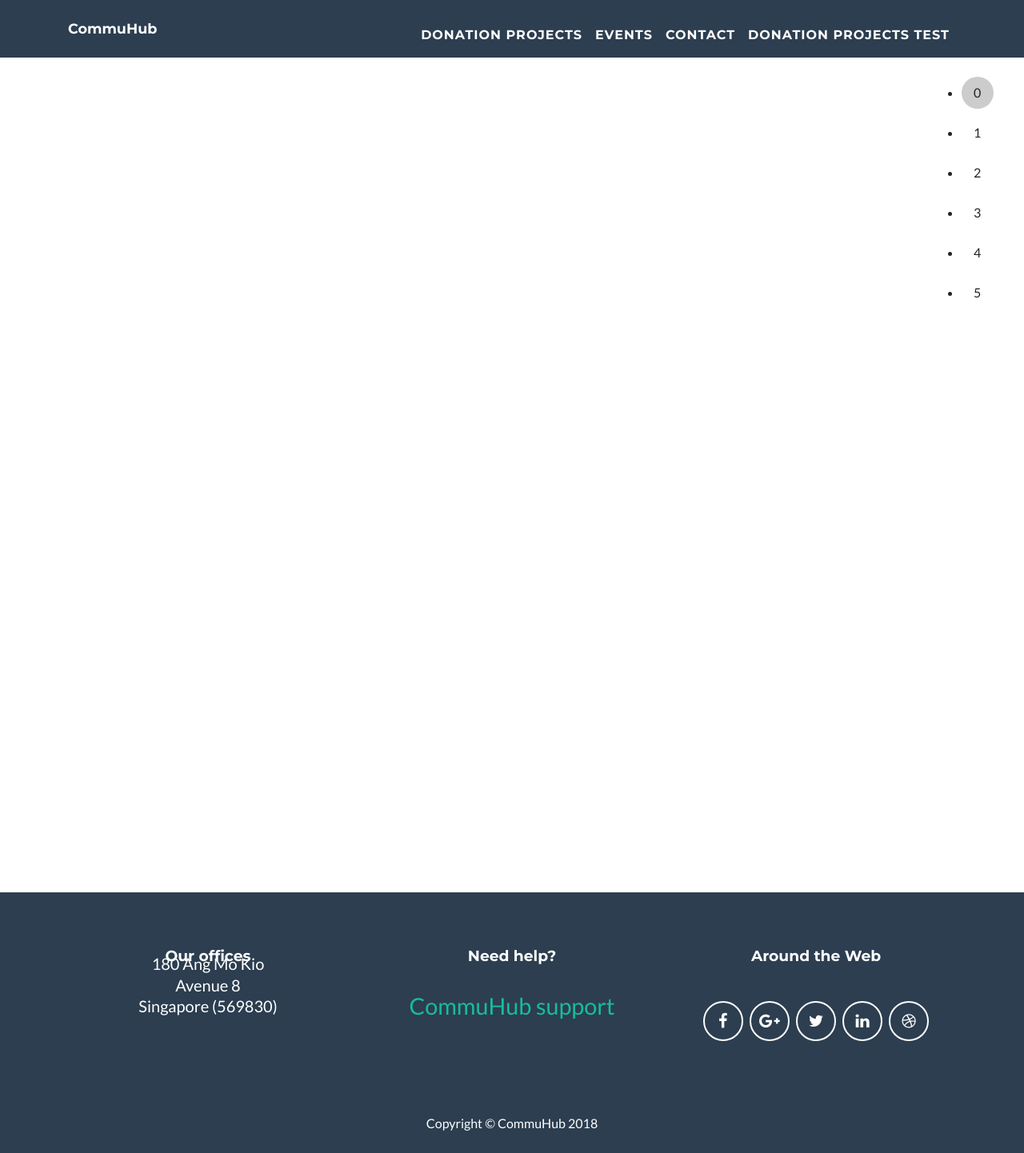
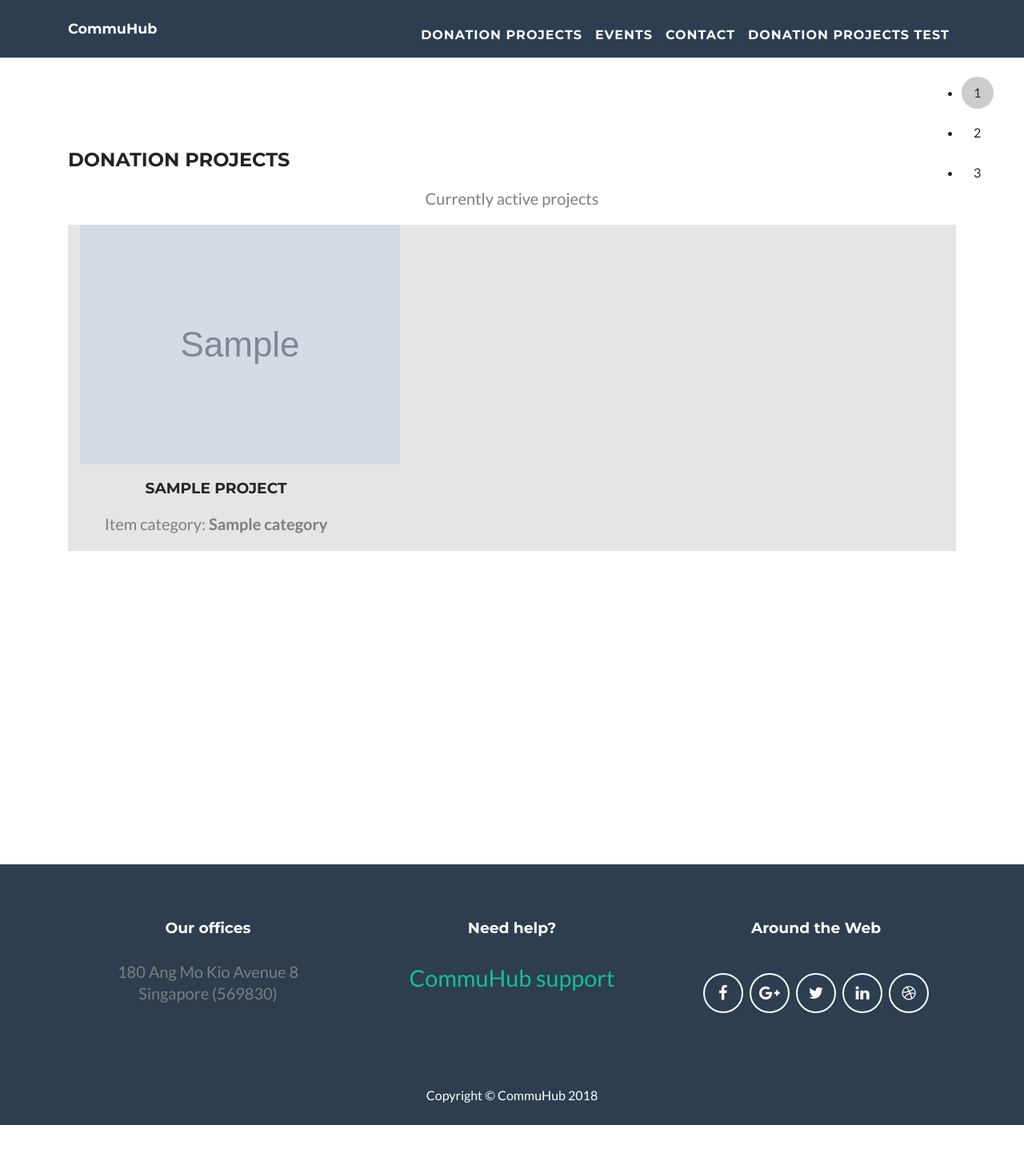
Before and after one commit to MintKK/OOP-Project-, a Flask app: template templates/Donation_Projects_Main.html in a window 1280 px wide. Shown: the whole page at 80% size. After the commit the page ends 1407 px from the top, so only its background shows below. Run offline with Flask 2, Linux system fonts and the light colour scheme; the template is opened without the code that fills it: most values are stand-ins (such as "Sample title", 1, 10 or a date in 2020); grey boxes marked "Sample" are stand-in pictures; one stand-in notice (Sample message) is shown; some libraries are stand-ins or nearby versions.

Commit message:
Update to donation projects main page and routing

```diff
--- a/CommuHub_Routing.py
+++ b/CommuHub_Routing.py
@@ -16,7 +16,7 @@ from CommuHub_Forms import *
 import Time_Functions as timeFunctions
 
 import pyrebase
-import firebase_admin, os, tempfile
+import firebase_admin, os
 from firebase_admin import credentials, db
 
 cred = credentials.Certificate("cred/commuhub-2017-firebase-adminsdk-mf4l3-cef43c054d.json")
@@ -89,7 +89,11 @@ def donationProjectsMain():
         AProject.set_p_id(p_id)
         print(AProject.get_p_id())
         print(AProject.get_thumbnail())
-        firebase.storage().child(("Thumbnails/" + AProject.get_p_id())).download("Thumbnails/" + (AProject.get_p_id() + ".jpg"))
+        # if not os.path.isfile("Thumbnails/" + AProject.get_p_id() + ".jpg"):
+        #     firebase.storage().child(("Thumbnails/" + AProject.get_p_id())).download("Thumbnails/" + (AProject.get_p_id() + ".jpg"))
+        AProject.set_thumbnail(firebase.storage().child(AProject.get_thumbnail()).get_url(None))
+        print(AProject.get_thumbnail())
+
         projectsList.append(AProject)
 
     return render_template("Donation_Projects_Main.html", projects = projectsList)
@@ -157,8 +161,8 @@ def donationProjectsOptionsNew():
             if eachProject['Title'] == project.get_title():
                 project.set_p_id(p_id)
 
-        firebase.storage().child('Thumbnails').child(project.get_p_id()).put(picture)
-        project.set_thumbnail("../Thumbnails/" + project.get_p_id() + ".jpg")
+        firebase.storage().child('Thumbnails').child((project.get_p_id() + ".jpg")).put(picture)
+        project.set_thumbnail("Thumbnails/" + project.get_p_id() + ".jpg")
 
         projects_db.child(project.get_p_id()).update({
             'ID': project.get_p_id(),
--- a/templates/Donation_Projects_Main.html
+++ b/templates/Donation_Projects_Main.html
@@ -8,20 +8,18 @@
     <!-- "Fullpage" CSS -->
     <style type="text/css">
         #pageContain {
-    	overflow: hidden;
+    	/*overflow: hidden;*/
     }
     .page {
     	display: none;
-    	width: 100%;
-    	height: 100%;
+    	/*width: 100%;
+    	height: 100%;*/
     	overflow: hidden;
-    	position: absolute;
-    	top: 0;
-    	left: 0;
+    	/*position: absolute;*/
     }
     .contain {
-    	width: 100%;
-    	height: 100%;
+    	/*width: 100%;
+    	height: 100%;*/
     	display: none;
     	position: relative;
     	z-index: 0;
@@ -38,29 +36,21 @@
     	z-index: 2;
     }
     .swipe {
-        display: block;
+        /*display: block;*/
         z-index: 3;
         transition-duration: 0ms !important;
         -webkit-transition-duration: 0ms !important;
     }
     .page1 {
-    	background: #ffffff;
+    	background: #e5e5e5;
     }
     .page2 {
-    	background: #ffffff;
+    	background: #e5e5e5;
     }
     .page3 {
-    	background: #ffffff;
+    	background: #e5e5e5;
     }
-    .page4 {
-    	background: #ffffff;
-    }
-    .page5 {
-    	background: #ffffff;
-    }
-    .page6 {
-    	background: #ffffff;
-    }
+
     #navBar {
     	z-index: 3;
     	position: absolute;
@@ -82,15 +72,14 @@
     }
 
     p {
-        width: 200px;
-        height: 100px;
-        color:#fff;
+        /*width: 200px;
+        height: 100px;*/
         text-align: center;
-        position: absolute;
-        left: 50%;
+        /*position: absolute;*/
+        /*left: 50%;
         top: 50%;
         margin-left: -100px;
-        margin-top: -50px;
+        margin-top: -50px;*/
         opacity: 1;
         transition: all .8s ease;
         transform-origin: 50% 50%;
@@ -142,8 +131,8 @@
         <p>Currently active projects</p>
     </div>
 
-          <div class="row">
-            <div class="col-md-3 wow" id="sidebar">
+{#          <div class="row">#}
+{#            <div class="col-md-3 wow" id="sidebar">#}
 {#                <div>#}
 {#                    <a class="list-group-item active">Guardian#}
 {#                    </a>#}
@@ -171,67 +160,94 @@
 {#                        </li>#}
 {#                    </ul>#}
 {#                </div>#}
-                {% if website == 'Guardian' or  website == 'Watsons' %}
-                    <div>
-                        <form id="live-search" action="" class="styled" method="post">
-                            <fieldset>
-                                <label>Filter Product Name:</label>
-                                <input type="text" class="text-input" id="filter" value=""/>
-                            </fieldset>
-                        </form>
-                    </div>
-                {% endif %}
-            </div>
-              <div>
-                  <h1>Testing</h1>
-              </div>
-          </div>
+{#                {% if website == 'Test' or  website == 'Test2' %}#}
+{#                    <div>#}
+{#                        <form id="live-search" action="" class="styled" method="post">#}
+{#                            <fieldset>#}
+{#                                <label>Filter Product Name:</label>#}
+{#                                <input type="text" class="text-input" id="filter" value=""/>#}
+{#                            </fieldset>#}
+{#                        </form>#}
+{#                    </div>#}
+{#                {% endif %}#}
+{#            </div>#}
+{#              <div>#}
+{#                  <h1>Testing</h1>#}
+{#              </div>#}
+{#          </div>#}
 
     	<div id="pageContain">
 
 		<div class="page page1 current">
 			<div class="contain">
+                {% for project in projects %}
+                    <div class="col-md-4 text-center pName">
+                        <div class="thumbnail">
+                            <img src="{{ project.get_thumbnail() }}" alt="Thumbnail for {{ project.get_p_id() }}" />
+                        </div>
+                        <div class="caption">
+                            <h3 style="">{{ project.get_title() }}</h3>
+                            {% if project.get_categories()|length > 1 %}
+                                <p>Item categories:
+                            {% elif project.get_categories()|length == 1 %}
+                                <p>Item category:
+                            {% endif %}
+                                {% for category in project.get_categories() %}
+                                <strong>{{ category }}</strong>
+                                {% endfor %}
+                            </p>
+                            <p>{{ project.get_description() }}</p>
+{#                            <p><a href="https://www.guardian.com.sg{{ products.get_link() }}"#}
+{#                                  title="Product" target='_blank'#}
+{#                                  onClick="window.open(this.href,'{{ products.get_name() }}',#}
+{#                                          'resizable,location=no,toolbar=no,status=no,scrollbars=yes,menubar=no,titlebar=yes,width=1000,height=500,left=0,top=0'); return false;">More#}
+{#                                Information</a></p>#}
+                        </div>
+                    </div>
+                {% endfor %}
+{#                    {% if website == 'Guardian' and type == 'cough_cold_allergy' and page == '1' %}#}
+{#                        {% for products in pdt %}#}
+{#                            <div class="col-md-4 text-center col-sm-6 col-xs-6 pdtName">#}
+{#                                <div class="thumbnail product-box">#}
+{#                                    <img src="https://www.guardian.com.sg{{ products.get_image() }}" alt=""/>#}
+{#                                    <div class="caption">#}
+{#                                        <h3 style="min-height: 4.5em;">{{ products.get_name() }}</h3>#}
+{#                                        <p>Price : <strong>{{ products.get_price() }}</strong></p>#}
+{#                                        <p><strong>{{ products.get_offer() }}</strong></p>#}
+{#                                        <p>Stock: <strong>{{ products.get_msg() }}</strong>#}
+{#                                            {% if products.get_msg() == '' %}In Stock{% endif %}</p>#}
+{#                                        <p><a href="https://www.guardian.com.sg{{ products.get_link() }}"#}
+{#                                              title="Product" target='_blank'#}
+{#                                              onClick="window.open(this.href,'{{ products.get_name() }}',#}
+{#                                                      'resizable,location=no,toolbar=no,status=no,scrollbars=yes,menubar=no,titlebar=yes,width=1000,height=500,left=0,top=0'); return false;">More#}
+{#                                            Information</a></p>#}
+{#                                    </div>#}
+{#                                </div>#}
+{#                            </div>#}
+{#                        {% endfor %}#}
+{#                    {% endif %}#}
 
 			</div>
 		</div>
 
 		<div class="page page2">
 			<div class="contain">
-
+            <p>Test</p>
 			</div>
 		</div>
 
-		<div class="page page3" data-step="4" data-step-restart="0">
+		<div class="page page3">
 			<div class="contain">
-				<p class="demo-data-step">Test</p>
+				<p>Test 2</p>
 			</div>
 		</div>
 
-		<div class="page page4">
-			<div class="contain">
 
-			</div>
-		</div>
-
-		<div class="page page5">
-			<div class="contain">
-
-			</div>
-		</div>
-
-		<div class="page page6">
-			<div class="contain">
-
-			</div>
-		</div>
 	</div>
 	<ul id="navBar">
-		<li>0</li>
 		<li>1</li>
 		<li>2</li>
- 		<li>3</li>
-		<li>4</li>
-		<li>5</li>
+		<li>3</li>
 	</ul>
 
     </div>
@@ -247,11 +263,11 @@
     <script>
     $(document).ready(function() {
 
-{#         <!-- Preloading -->#}
-{#        setTimeout(function(){#}
-{#            $('body').addClass('loaded');#}
-{#            $('h1').css('color','#32CD32');#}
-{#        }, 3000);#}
+         /* Preloading */
+        /*setTimeout(function(){
+            $('body').addClass('loaded');
+            $('h1').css('color','#32CD32');
+        }, 3000);
 
          <!-- Filter -->
         $("#filter").keyup(function () {
@@ -270,7 +286,7 @@
          var $sidebar = $("#sidebar"),
                 $window = $(window),
                 offset = $sidebar.offset(),
-                topPadding = 15;
+                topPadding = 20;
 
             $window.scroll(function () {
                 if ($window.scrollTop() > offset.top) {
@@ -282,7 +298,7 @@
                         marginTop: 0
                     });
                 }
-            });
+            });*/
     });
     </script>
 
@@ -290,9 +306,7 @@
     <script type="text/javascript" src="../static/js/fullPage.min.js"></script>
     <script type="text/javascript">
 
-    var runPage;
-
-    runPage = new FullPage({
+    var runPage = new FullPage({
 
         id : 'pageContain',                            // id of contain
         slideTime : 800,                               // time of slide
```
